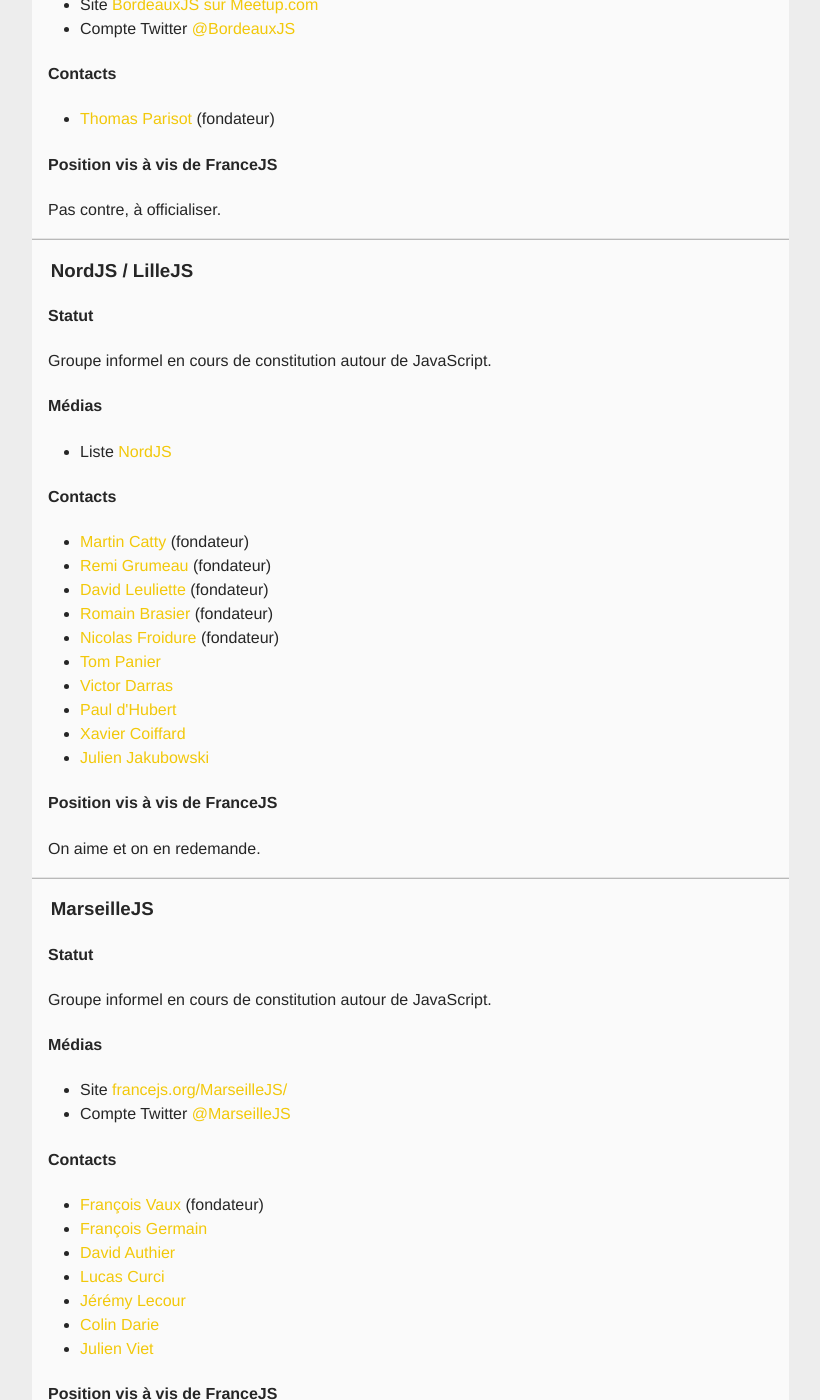
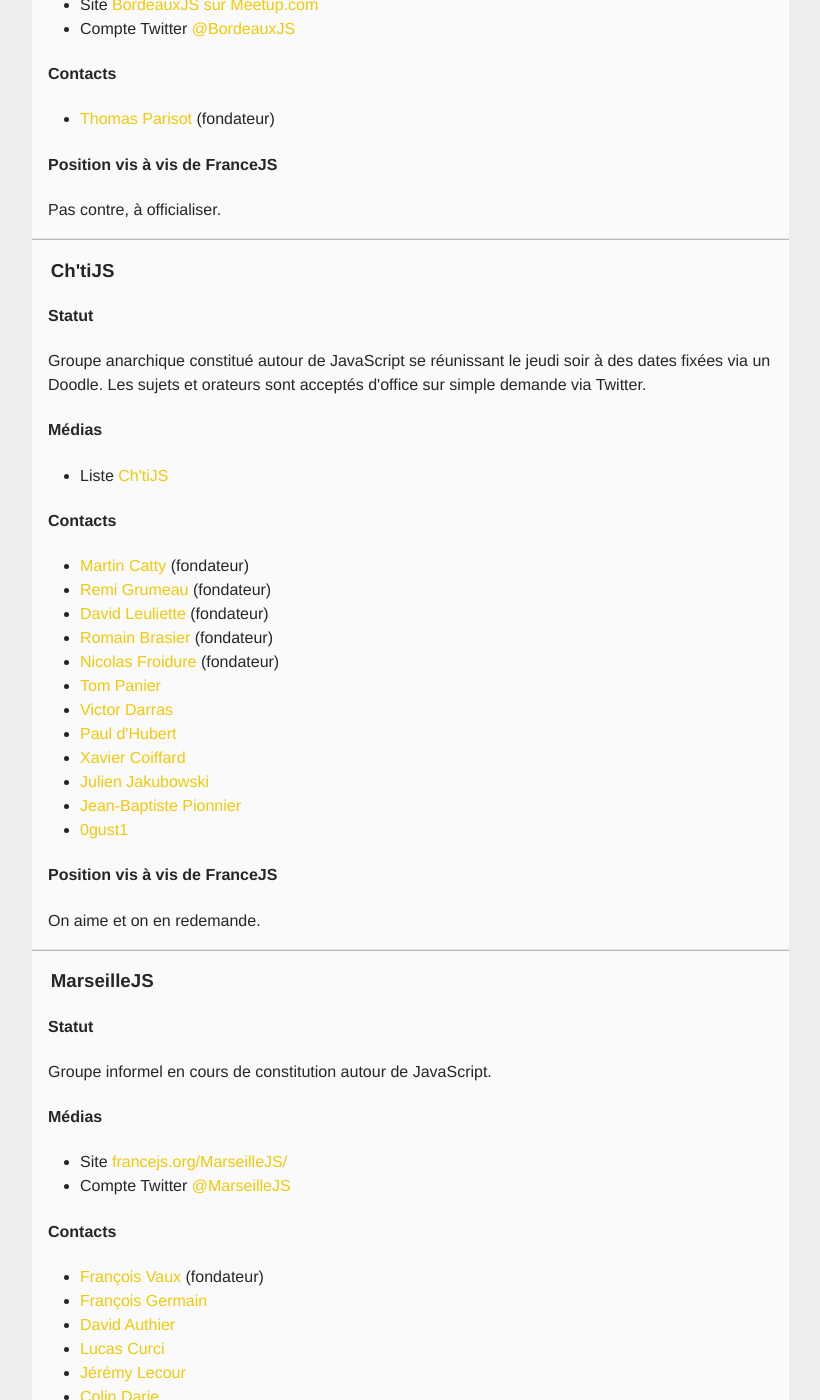
Before and after one commit to francejs/francejs.github.com, a Jekyll site: the page built from groupes.html, in a window 1280 px wide and 1400 px high, scrolled down 3339 px. Shown: the whole window, without its empty margins (40-860 px from the left). Built offline with Jekyll 4.4.1, drawn with Linux system fonts in a browser that asks for light colours.

Commit message:
Updated ChtiJS group

```diff
--- a/groupes.html
+++ b/groupes.html
@@ -16,7 +16,7 @@
     <li><a href="#nantes-js" title="Naviguer vers la section">NantesJS</a></li>
     <li><a href="#toulouse-js" title="Naviguer vers la section">ToulouseJS</a></li>
     <li><a href="#bordeaux-js" title="Naviguer vers la section">BordeauxJS</a></li>
-    <li><a href="#nord-js" title="Naviguer vers la section">NordJS</a></li>
+    <li><a href="#chti-js" title="Naviguer vers la section">Ch'tiJS</a></li>
     <li><a href="#marseille-js" title="Naviguer vers la section">MarseilleJS</a></li>
     <li><a href="#caen-js" title="Naviguer vers la section">CaenJS</a></li>
     <li><a href="#js-sophia" title="Naviguer vers la section">JSSophia</a></li>
@@ -135,12 +135,12 @@
 
   <hr />
 
-  <h3 id="nord-js">NordJS / LilleJS</h3>
+  <h3 id="chti-js">Ch'tiJS</h3>
   <h4>Statut</h4>
-  <p>Groupe informel en cours de constitution autour de JavaScript.</p>
+  <p>Groupe anarchique constitué autour de JavaScript se réunissant le jeudi soir à des dates fixées via un Doodle. Les sujets et orateurs sont acceptés d'office sur simple demande via Twitter.</p>
   <h4>Médias</h4>
   <ul>
-    <li>Liste <a href="https://groups.google.com/forum/?fromgroups#!forum/nord-js" title="Voir le forum Google Group">NordJS</a></li>
+    <li>Liste <a href="https://groups.google.com/forum/?fromgroups#!forum/chtijs" title="Voir le forum Google Group">Ch'tiJS</a></li>
   </ul>
   <h4>Contacts</h4>
   <ul>
@@ -154,6 +154,8 @@
     <li><a href="https://twitter.com/ElMoustache" title="Voir son compte Twitter">Paul d'Hubert</a></li>
     <li><a href="https://twitter.com/angezanetti" title="Voir son compte Twitter">Xavier Coiffard</a></li>
     <li><a href="https://twitter.com/jak78" title="Voir son compte Twitter">Julien Jakubowski</a></li>
+    <li><a href="https://twitter.com/jbpionnier" title="Voir son compte Twitter">Jean-Baptiste Pionnier</a></li>
+    <li><a href="https://twitter.com/0gust1" title="Voir son compte Twitter">0gust1</a></li>
   </ul>
   <h4>Position vis à vis de FranceJS</h4>
   <p>On aime et on en redemande.</p>
```
